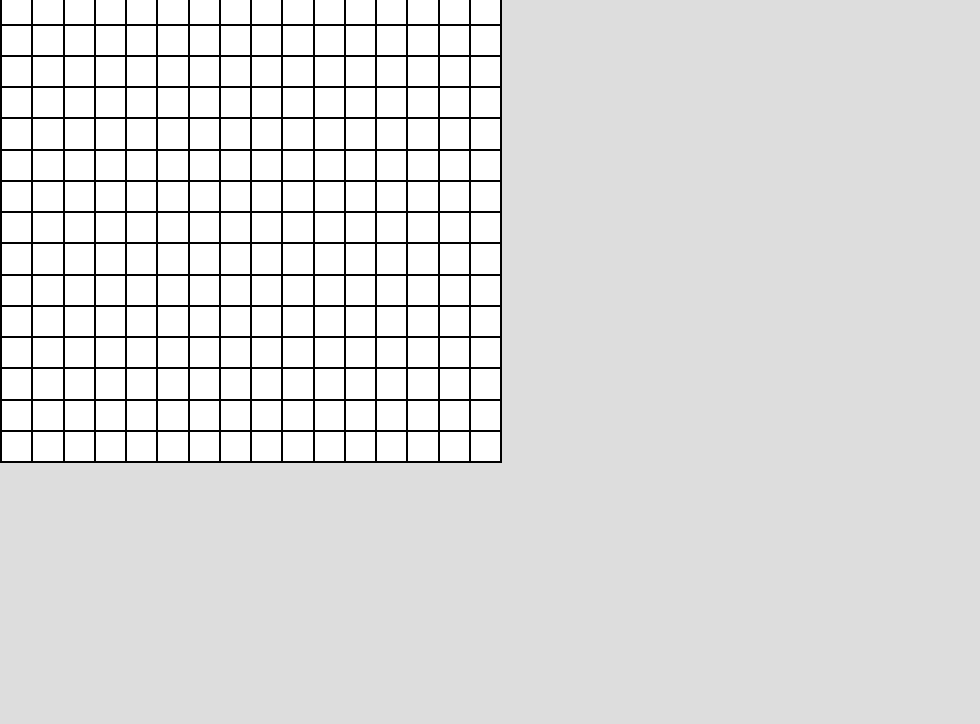
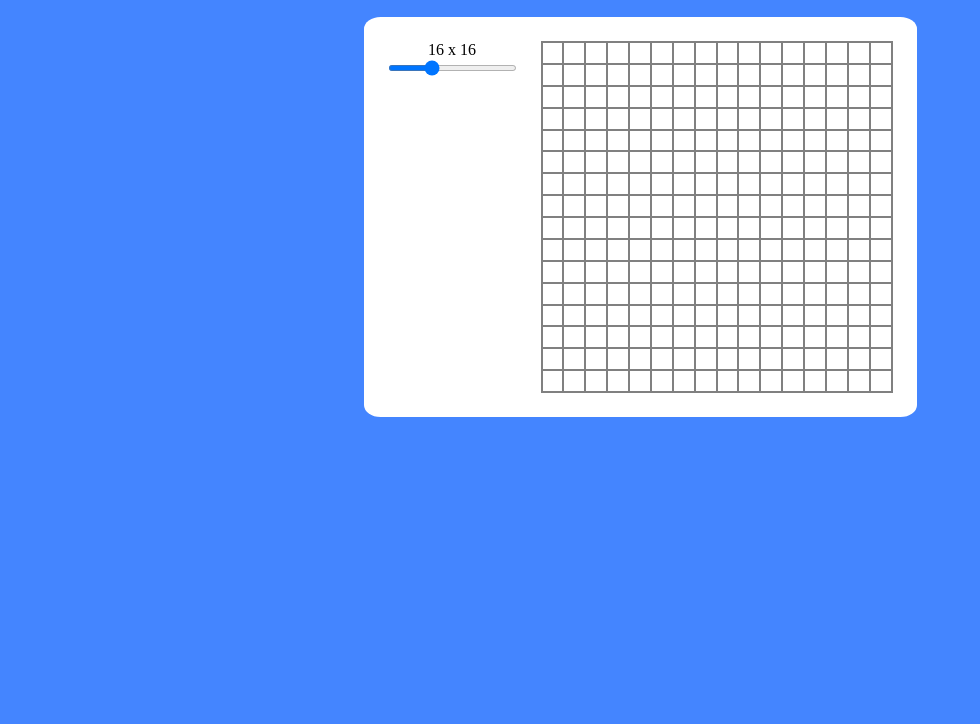
Before and after one commit to KenYasuge/etch-a-sketch, a plain HTML site: page index.html in a window 1280 px wide. Shown: the part 76-800 px from the top of the page, without its empty margins (0-980 px from the left). Drawn offline with Linux system fonts and the light colour scheme.

Commit message:
Added slider + some styles

```diff
--- a/index.html
+++ b/index.html
@@ -11,6 +11,10 @@
     <h1>Ken's Etch-A-Sketch</h1>
     <div class="sketch-wrapper">
         <div class="sketch-container"></div>
+        <div class="slider-container">
+            <output class="size">16 x 16</output>
+            <input type="range" min="1" max="48" value="16" class="slider" oninput="this.previousElementSibling.value = this.value + 'x' + this.value">
+        </div>
     </div>
 </body>
 </html>
--- a/script.js
+++ b/script.js
@@ -1,8 +1,8 @@
 // Default size = 16px
 makeSketch(16);
 
+// Create x rows, fill with x numbers
 function makeSketch(size){
-    // Create x rows, fill with x numbers
     for (let i = 0; i < size; i++){
         const boxesContainer = document.createElement('div');
         boxesContainer.setAttribute('class', 'sketch-boxes-container');
@@ -12,10 +12,21 @@ function makeSketch(size){
             const boxes = document.createElement('div');
             boxes.setAttribute('class', 'sketch-boxes');
             // Make each box size fill the 500px space
-            let boxSize = 500 / size + 'px';
+            let boxSize = 350 / size + 'px';
             boxes.style.width = boxSize;
             boxes.style.height = boxSize;
             boxesContainer.appendChild(boxes);
         }
     }
 }
+
+// Get size from slider
+const sketchSize = document.querySelector('.slider');
+sketchSize.addEventListener('input', function(event){
+    const sketchContainer = document.querySelector('.sketch-container');
+    const containerDivs = sketchContainer.querySelectorAll('div');
+    containerDivs.forEach(containerDivs => containerDivs.remove());
+    makeSketch(event.target.value);
+})
+
+// Draw on boxes
--- a/style.css
+++ b/style.css
@@ -3,20 +3,45 @@
     padding: 0;
 }
 body{
-    background-color: #dddddd;
+    padding-top: 24px;
+    background-color: #4485ff;
+    display: flex;
+    flex-direction: column;
+    gap: 32px;
+    align-items: center;
 }
 
 .sketch-wrapper{
-    width: 100%;
+    min-width: 350px;
+    display: flex;
+    justify-content: space-around;
+    flex-wrap: wrap;
+    flex-direction: row-reverse;
+    gap: 24px;
+    padding: 24px;
+    background-color: #FFF;
+    border-radius: 3%;
 }
+
+.slider-container{
+    display: flex;
+    flex-direction: column;
+    align-items: center;
+    gap: 6px;
+}
+.slider{
+    cursor: pointer;
+    height: 6px;
+}
+
 .sketch-container{
     background-color: #FFF;
-    width: 500px;
-    height: 500px;
-    border: 1px solid black;
+    width: 350px;
+    height: 350px;
+    border: 1px solid gray;
     display: flex;
 }
 .sketch-boxes{
-    border: 1px solid black;
+    border: 1px solid gray;
     box-sizing: border-box;
 }
```
